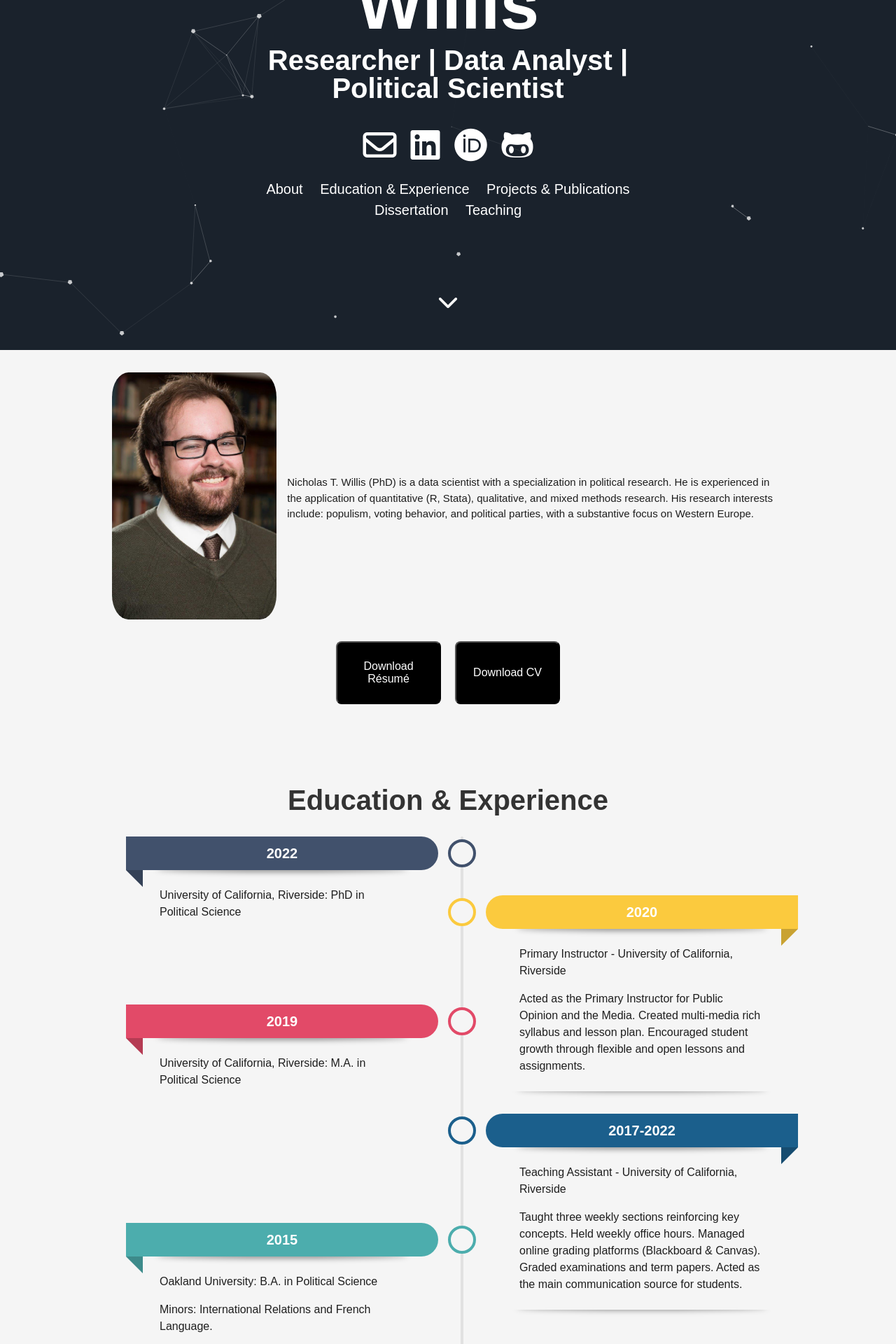
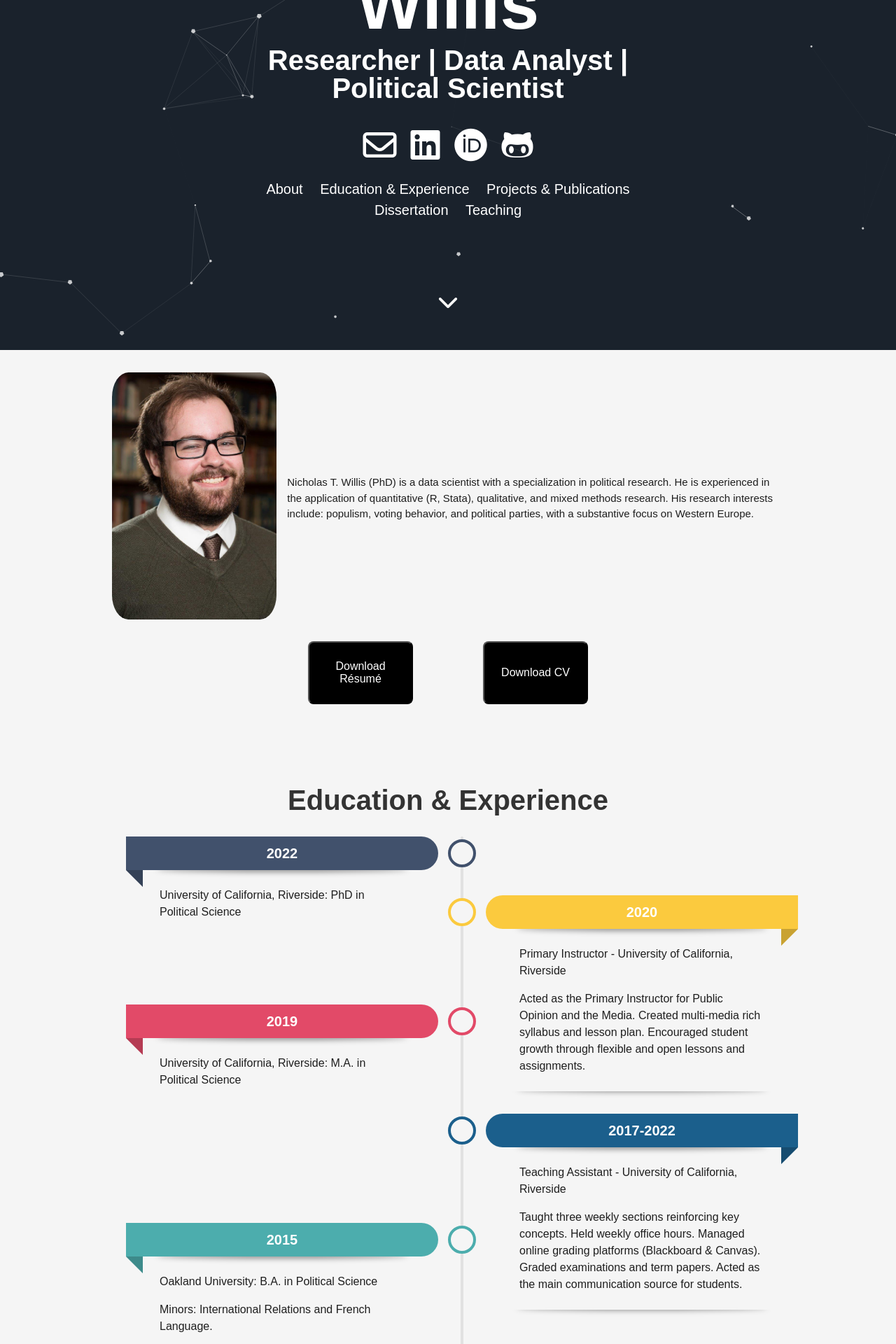
Before and after one commit to SimplyWillis/nicholastwillis, a Jekyll site: the page built from index.html, in a window 1280 px wide. Shown: the part 400-2320 px from the top of the page at 70% size. Built offline with Jekyll 4.4.1, drawn with Linux system fonts in a browser that asks for light colours; nearby versions of some CDN libraries.

Commit message:
Update about.html

```diff
--- a/_includes/about.html
+++ b/_includes/about.html
@@ -14,7 +14,7 @@ a {
 .btncontainer {
   display: flex;
   align-items: center;
-  column-gap: 20px;
+  column-gap: 100px;
   justify-content: center;
 }
 
```
